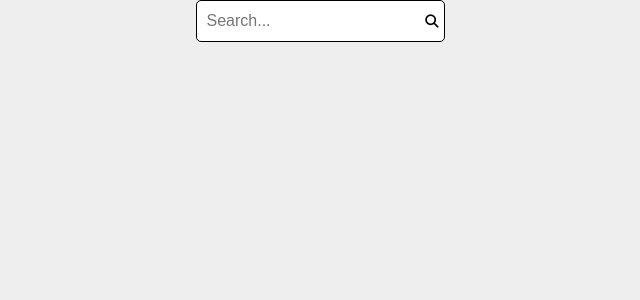
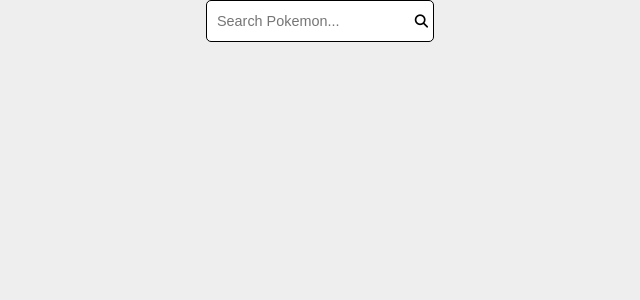
Before and after one commit to JhonathanMusa/pokemons-search-application, a React (Create React App) app: page / in a window 1280 px wide. Shown: the top 300 px of the page, without its empty margins (320-960 px from the left). Built offline with nearby package versions, Linux system fonts and the light colour scheme.

Commit message:
other styles

```diff
--- a/src/components/Result.module.css
+++ b/src/components/Result.module.css
@@ -8,7 +8,7 @@
 }
 
 .input_search {
-  font-size: 1rem;
+  font-size: 0.9rem;
   height: 30px;
   border-radius: 5px;
   padding: 5px 30px 5px 10px;
--- a/src/components/ResultPokemon.js
+++ b/src/components/ResultPokemon.js
@@ -10,26 +10,31 @@ const ResultPokemon = () => {
       {search.loading && <div className={style.loading}>Buscando...</div>}
       {search.pokemon.length >= 1 && (
         <div className={style.result}>
-          <p>{search.pokemon[0].name}</p>
+          <strong>
+            <p>{search.pokemon[0].name}</p>
+          </strong>
           <div className={style.card_head}>
             <img src={search.pokemon[0].sprites.front_default} alt="Pokemon" />
           </div>
           <div>
             <p>
-              <strong>HP:</strong> {search.pokemon[0].stats[0].base_stat}
+              <strong>HP: </strong>
+              {search.pokemon[0].stats[0].base_stat}
             </p>
             <p>
-              <strong>Attack:</strong> {search.pokemon[0].stats[1].base_stat}
+              <strong>Attack: </strong>
+              {search.pokemon[0].stats[1].base_stat}
             </p>
             <p>
-              <strong>Defense:</strong> {search.pokemon[0].stats[2].base_stat}
+              <strong>Defense: </strong>
+              {search.pokemon[0].stats[2].base_stat}
             </p>
             <p>
-              <strong>Special Attack:</strong>{" "}
+              <strong>Special Attack: </strong>
               {search.pokemon[0].stats[3].base_stat}
             </p>
             <p>
-              <strong>Special Defense:</strong>{" "}
+              <strong>Special Defense: </strong>
               {search.pokemon[0].stats[4].base_stat}
             </p>
           </div>
--- a/src/components/SearchPokemon.js
+++ b/src/components/SearchPokemon.js
@@ -20,7 +20,7 @@ const SearchPokemon = () => {
           <label htmlFor="search_pokemon"></label>
           <input
             type="text"
-            placeholder="Search..."
+            placeholder="Search Pokemon..."
             className={style.input_search}
             id="search_pokemon"
             value={pokemonName}
```
